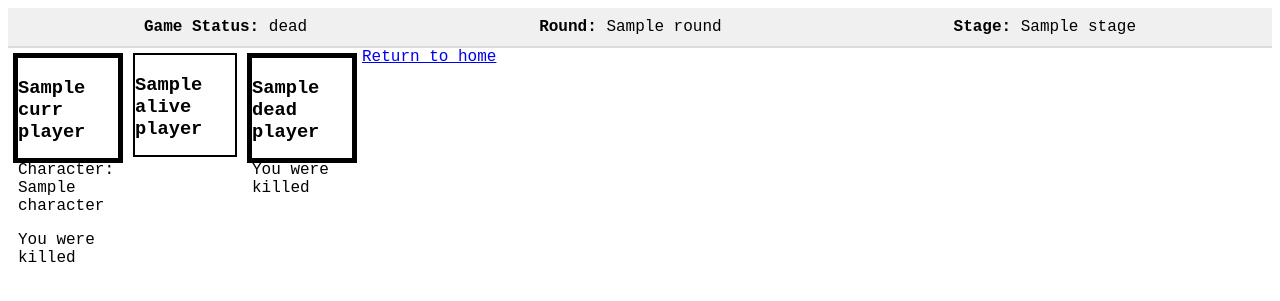
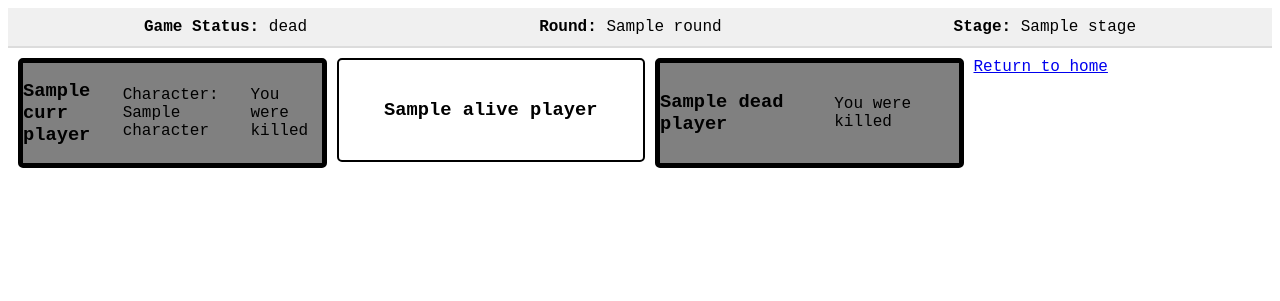
Before and after one commit to alex-law/villagers, a Flask app: template templates/village.html in a window 1280 px wide. Shown: the top 301 px of the page. Run offline with Flask 3, Linux system fonts and the light colour scheme; the template is opened without the code that fills it: most values are stand-ins (such as "Sample title", 1, 10 or a date in 2020); some libraries are stand-ins or nearby versions.

Commit message:
improved css

```diff
--- a/static/css/styles.css
+++ b/static/css/styles.css
@@ -5,39 +5,48 @@ body {
 
 /* Status Bar Styling */
 .status-bar {
-    background-color: #f0f0f0; /* Light grey background */
-    padding: 10px 20px; /* Padding around the text */
-    display: flex; /* Use flexbox for layout */
-    justify-content: space-around; /* Distribute space evenly around items */
-    align-items: center; /* Center items vertically */
-    border-bottom: 2px solid #dcdcdc; /* Add a subtle border at the bottom */
+    background-color: #f0f0f0;
+    padding: 10px 20px;
+    display: flex;
+    justify-content: space-around;
+    align-items: center;
+    border-bottom: 2px solid #dcdcdc;
 }
 
 .status-bar p {
-    margin: 0; /* Remove default paragraph margin */
-    font-weight: bold; /* Make text bold */
+    margin: 0;
+    font-weight: bold;
 }
 
 .status-bar span {
-    font-weight: normal; /* Normal text for values */
+    font-weight: normal;
+}
+
+/* Container Grid */
+.container {
+    display: grid;
+    grid-template-columns: repeat(auto-fit, minmax(150px, 1fr)); /* Creates a responsive grid */
+    gap: 10px; /* Space between grid items */
+    width: 100%; /* Ensures the grid fits the width of its container */
+    padding: 10px; /* Padding around the grid */
 }
 
 /* Players */
 .player-square {
-    width: 100px;
     height: 100px;
     border: 2px solid black;
-    margin: 5px;
-    display: inline-block;
+    display: flex; /* To center content inside the player box */
+    justify-content: center; /* Centers content horizontally */
+    align-items: center; /* Centers content vertically */
+    border-radius: 5px; /* Slightly rounded edges */
+    overflow: hidden; /* Ensures no overflow outside the boxes */
 }
+
 .featured-player {
     border: 2px solid gold;
 }
+
 .dead-player {
     border: 5px solid black;
-    fill: grey;
+    background-color: grey; /* Updated to background-color for consistency */
 }
-.container {
-    display: flex;
-    flex-wrap: wrap;
-}
```
